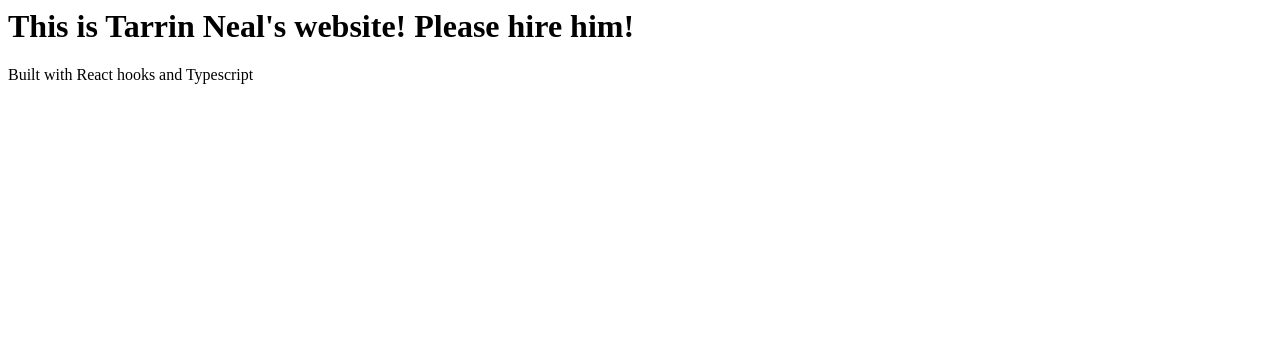
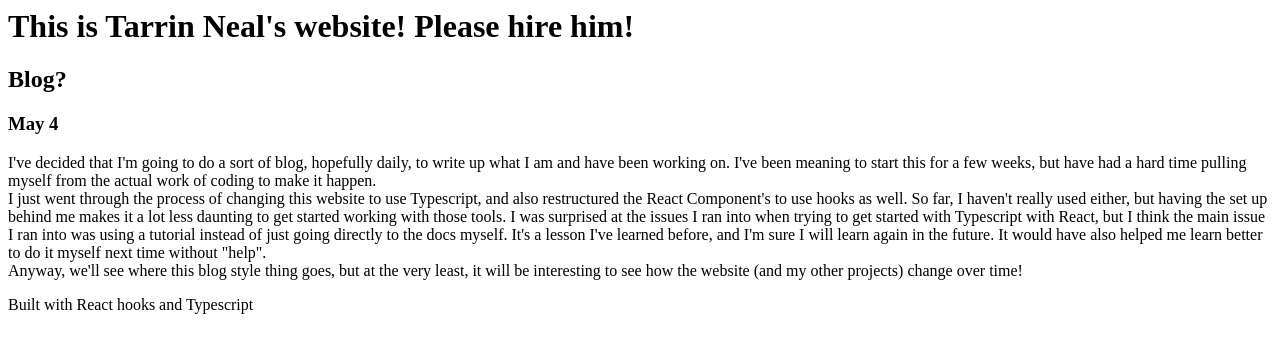
Before and after one commit to tarrinneal/tarrinneal.com, a React app: page / in a window 1280 px wide. Shown: the top 352 px of the page. Built offline with nearby package versions, Linux system fonts and the light colour scheme.

Commit message:
wrote first blog entry directly into the react component, will be moved to DB once that functionality is ready

```diff
--- a/src/components/App.tsx
+++ b/src/components/App.tsx
@@ -4,7 +4,30 @@
 
 export const App = ({ num }: AppProps) => (
   <>
-    <h1>This is Tarrin Neal's website! Please hire him!</h1>
-    <p>Built with React hooks and Typescript</p>
+    <h1 id='header'>This is Tarrin Neal's website! Please hire him!</h1>
+    <h2 id='blogHead'>Blog?</h2>
+    <h3 className='blogDate'>May 4</h3>
+    <p className='blogEntry'>
+      I've decided that I'm going to do a sort of blog, hopefully daily, to
+      write up what I am and have been working on. I've been meaning to start
+      this for a few weeks, but have had a hard time pulling myself from the
+      actual work of coding to make it happen.
+      <br />
+      I just went through the process of changing this website to use
+      Typescript, and also restructured the React Component's to use hooks as
+      well. So far, I haven't really used either, but having the set up behind
+      me makes it a lot less daunting to get started working with those tools. I
+      was surprised at the issues I ran into when trying to get started with
+      Typescript with React, but I think the main issue I ran into was using a
+      tutorial instead of just going directly to the docs myself. It's a lesson
+      I've learned before, and I'm sure I will learn again in the future. It
+      would have also helped me learn better to do it myself next time without
+      "help".
+      <br />
+      Anyway, we'll see where this blog style thing goes, but at the very least,
+      it will be interesting to see how the website (and my other projects)
+      change over time!
+    </p>
+    <p id='builtWith'>Built with React hooks and Typescript</p>
   </>
 );
```
Also changed, not shown: public/app/bundle.js, 1 other file (tests, documents, lock files or other folders).
